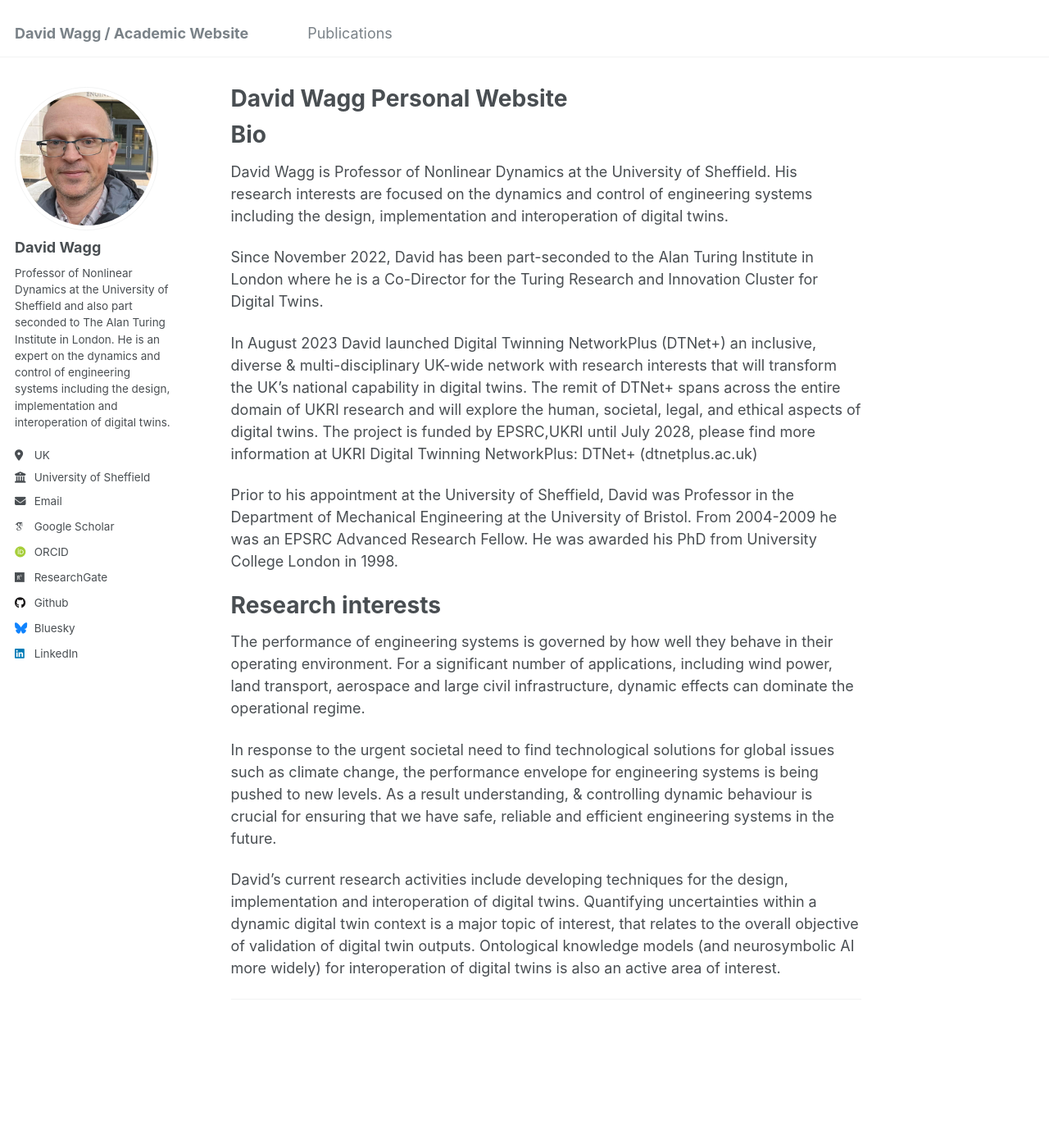
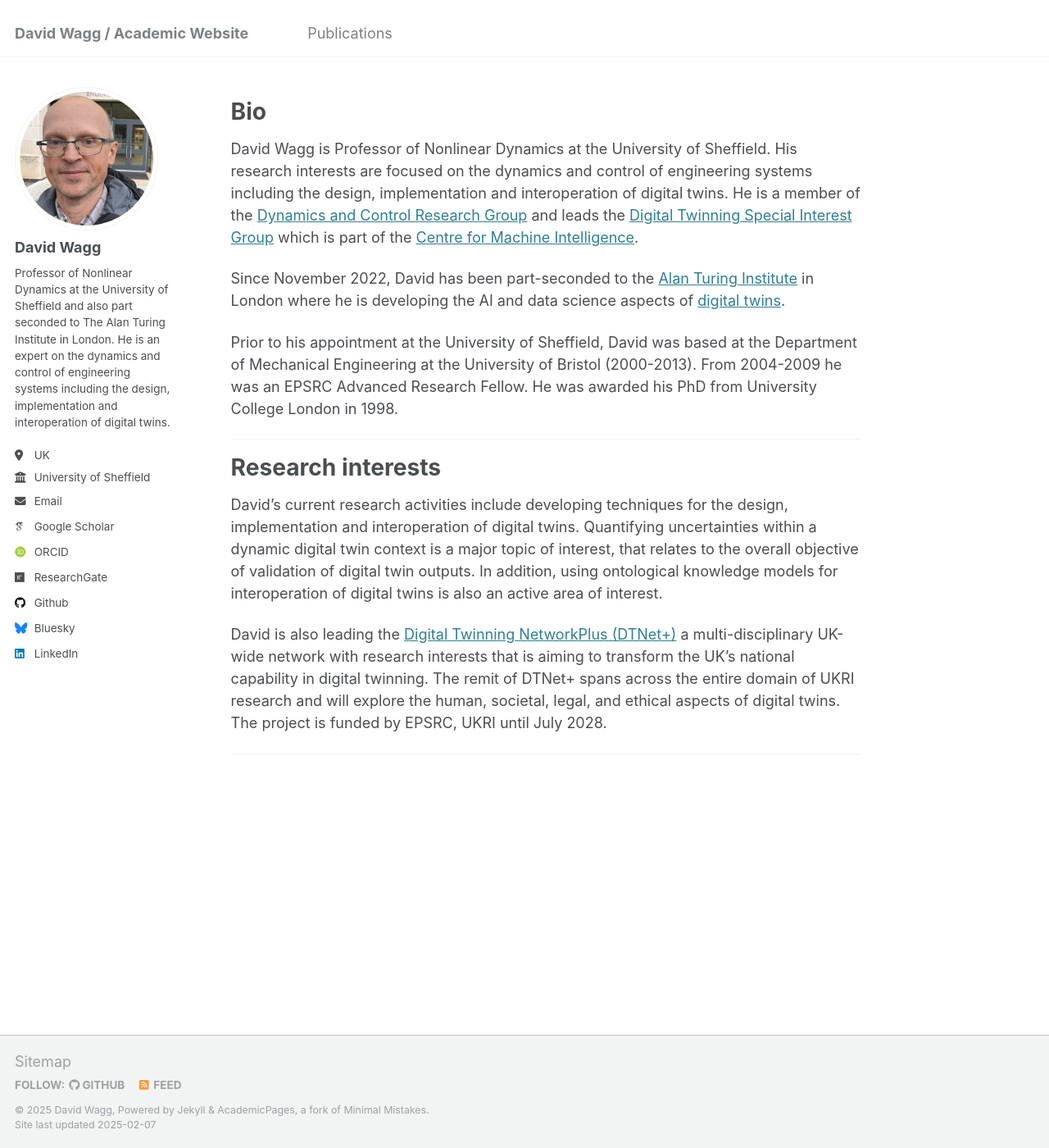
Before and after one commit to davidjwagg/davidjwagg, a Jekyll site: the page built from _pages/about.md, in a window 1280 px wide and 1400 px high. Shown: the whole window at 82% size. Built offline with Jekyll 4.4.1, drawn with Linux system fonts in a browser that asks for light colours; some web fonts are replaced.

Commit message:
Update about.md
Update bio

```diff
--- a/_pages/about.md
+++ b/_pages/about.md
@@ -1,6 +1,6 @@
 ---
 permalink: /
-title: "David Wagg Personal Website"
+title: ""
 author_profile: true
 redirect_from:
   - /about/
@@ -10,19 +10,17 @@ redirect_from:
 # Bio
 
 
-David Wagg is Professor of Nonlinear Dynamics at the University of Sheffield. His research interests are focused on the dynamics and control of engineering  systems including the design, implementation and interoperation of digital twins.
+David Wagg is Professor of Nonlinear Dynamics at the University of Sheffield. His research interests are focused on the dynamics and control of engineering  systems including the design, implementation and interoperation of digital twins. He is a member of the [Dynamics and Control Research Group](https://drg.ac.uk) and leads the [Digital Twinning Special Interest Group](https://www.sheffield.ac.uk/machine-intelligence/community/interest-groups/digital-twinning) which is part of the [Centre for Machine Intelligence](https://www.sheffield.ac.uk/machine-intelligence).
 
-Since November 2022, David has been part-seconded to the Alan Turing Institute in London where he is a Co-Director for the Turing Research and Innovation Cluster for Digital Twins.
+Since November 2022, David has been part-seconded to the [Alan Turing Institute](https://www.turing.ac.uk/) in London where he is developing the AI and data science aspects of [digital twins](https://www.turing.ac.uk/research/research-projects/tric-dt).
 
-In August 2023 David launched Digital Twinning NetworkPlus (DTNet+) an inclusive, diverse & multi-disciplinary UK-wide network with research interests that will transform the UK’s national capability in digital twins.  The remit of DTNet+ spans across the entire domain of UKRI research and will explore the human, societal, legal, and ethical aspects of digital twins.  The project is funded by EPSRC,UKRI until July 2028, please find more information at UKRI Digital Twinning NetworkPlus: DTNet+ (dtnetplus.ac.uk)
+Prior to his appointment at the University of Sheffield, David was based at the Department of Mechanical Engineering at the University of Bristol (2000-2013). From 2004-2009 he was an EPSRC Advanced Research Fellow. He was awarded his PhD from University College London in 1998.
 
-Prior to his appointment at the University of Sheffield, David was Professor in the Department of Mechanical Engineering at the University of Bristol. From 2004-2009 he was an EPSRC Advanced Research Fellow. He was awarded his PhD from University College London in 1998.
+---
 
 # Research interests
-The performance of engineering systems is governed by how well they behave in their operating environment. For a significant number of applications, including wind power, land transport, aerospace and large civil infrastructure, dynamic effects can dominate the operational regime.
+David's current research activities include developing techniques for the design, implementation and interoperation of digital twins. Quantifying uncertainties within a dynamic digital twin context is a major topic of interest, that relates to the overall objective of validation of digital twin outputs. In addition, using ontological knowledge models for interoperation of digital twins is also an active area of interest.
 
-In response to the urgent societal need to find technological solutions for global issues such as climate change, the performance envelope for engineering systems is being pushed to new levels. As a result understanding, & controlling dynamic behaviour is crucial for ensuring that we have safe, reliable and efficient engineering systems in the future.
-
-David's current research activities include developing techniques for the design, implementation and interoperation of digital twins. Quantifying uncertainties within a dynamic digital twin context is a major topic of interest, that relates to the overall objective of validation of digital twin outputs. Ontological knowledge models (and neurosymbolic AI more widely) for interoperation of digital twins is also an active area of interest.
+David is also leading the [Digital Twinning NetworkPlus (DTNet+)](https://www.dtnetplus.ac.uk/) a multi-disciplinary UK-wide network with research interests that is aiming to transform the UK’s national capability in digital twinning.  The remit of DTNet+ spans across the entire domain of UKRI research and will explore the human, societal, legal, and ethical aspects of digital twins.  The project is funded by EPSRC, UKRI until July 2028.
 
 ---
```
